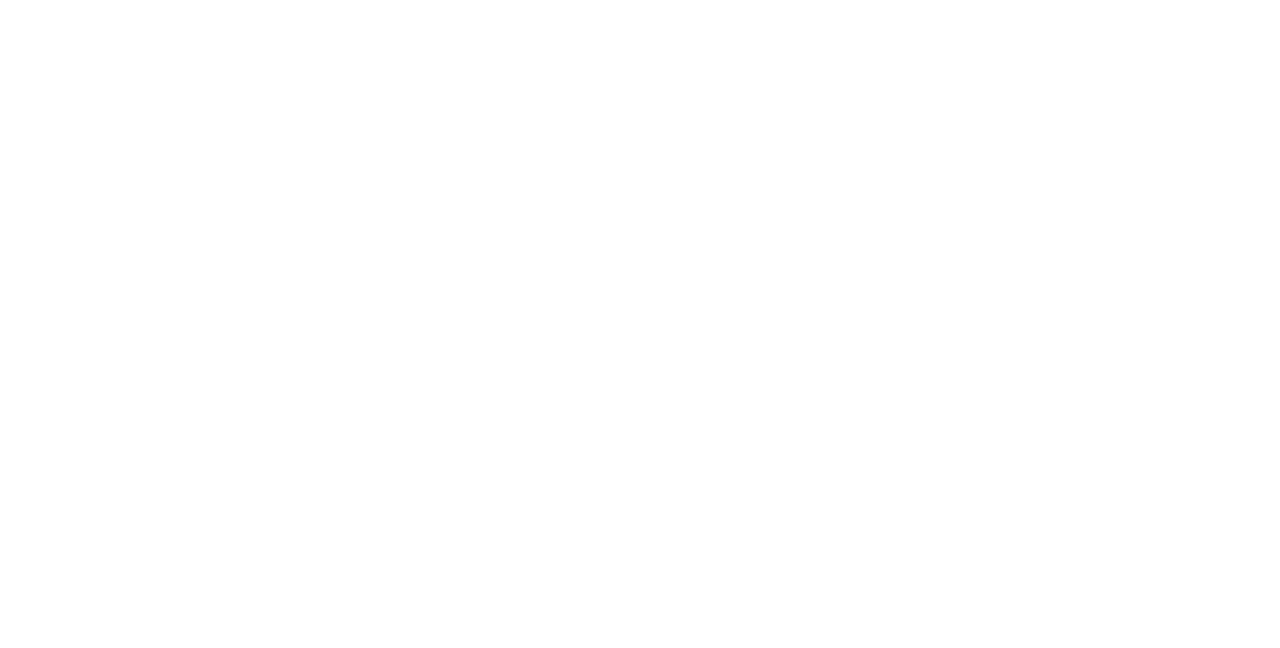
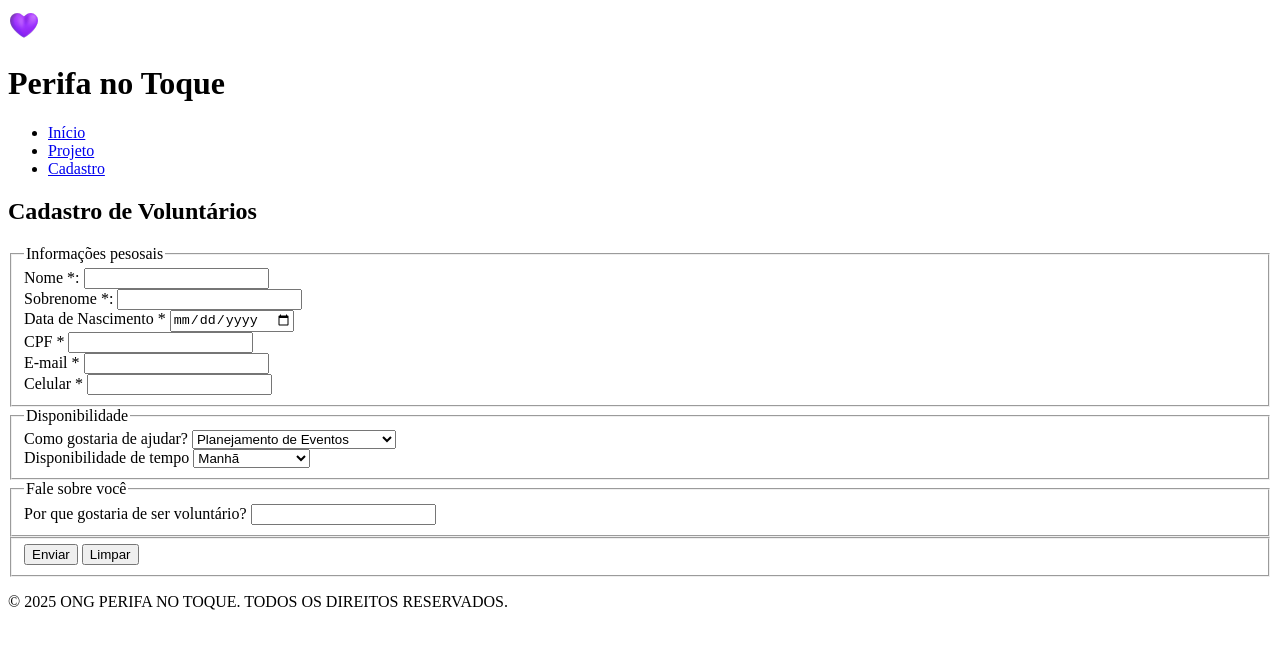
Before and after one commit to helenaborsare/aulaProgramacaoWeb01, a plain HTML site: page cadastro.html in a window 1280 px wide. Drawn offline with Linux system fonts and the light colour scheme.

Commit message:
Atividade 1

```diff
--- a/cadastro.html
+++ b/cadastro.html
@@ -0,0 +1,95 @@
+<!DOCTYPE html>
+<html lang="pt-br">
+    <head>
+        <meta charset="UTF-8">
+        <meta name="viewport" content="width=device-width, initial-scale=1.0">
+        <link rel="shortcut icon" href="imagem/Microsoft-Fluentui-Emoji-3d-Purple-Heart-3d.32.png" type="image/x-icon">
+        <title>Cadastro</title>
+    </head>
+
+    <body>
+        <header>
+            <img src="./imagem/Microsoft-Fluentui-Emoji-3d-Purple-Heart-3d.32.png"/>
+            <h1>Perifa no Toque</h1>
+            <nav>
+                <div>
+                <ul>
+                    <li><a href="index.html">Início</a></li>
+                    <li><a href="projeto.html">Projeto</a></li>
+                    <li><a href="cadastro.html">Cadastro</a></li>
+                </ul>
+                </div>
+            </nav>
+        </header>
+
+        <h2>Cadastro de Voluntários</h2>
+        <form>
+            <fieldset>
+                <legend>Informações pesosais</legend>
+                    <div>
+                        <label for="inome">Nome *:</label>
+                        <input type="text" name="nome" id="inome" required/>
+                    </div>
+                    <div>
+                        <label for="isobrenome">Sobrenome *:</label>
+                        <input type="text" name="sobrenome" id="isobrenome" required/>
+                    </div>
+                    <div>
+                        <label for="inascim">Data de Nascimento *</label>
+                        <input type="date" name="nascim" id="inascim" required/>
+                    </div>
+                    <div>
+                        <label for="icpf">CPF *</label>
+                        <input type="text" name="cpf" id="icpf" required/>
+                    </div>
+                    <div>
+                        <label for="iemail">E-mail *</label>
+                        <input type="email" name="email" id="iemail" required/>
+                    </div>
+                    <div>
+                        <label for="itel">Celular *</label>
+                        <input type="tel" name="tel" id="itel" required/>
+                    </div>
+            </fieldset>
+
+            <fieldset>
+                <legend>Disponibilidade</legend>
+                <div>
+                    <label for="iarea">Como gostaria de ajudar?</label>
+                    <select name="area" id="iarea" required>
+                        <option value="Planejamento de Eventos">Planejamento de Eventos</option>
+                        <option value="Oficinas de Dança">Oficinas de Dança</option>
+                        <option value="Comunicação e Redes Sociais">Comunicação e Redes Sociais</option>
+                        <option value="Captação de Recursos">Captação de Recursos</option>
+                    </select>
+
+                </div>
+                <div>
+                    <label for="itemp">Disponibilidade de tempo</label>
+                    <select name="temp" id="itemp" required>
+                        <option value="Manhã">Manhã</option>
+                        <option value="Tarde">Tarde</option>
+                        <option value="Noite">Noite</option>
+                        <option value="Fim de Semana">Fim de Semana</option>
+                    </select>
+                </div>
+            </fieldset>
+            <fieldset>
+                <legend>Fale sobre você</legend>
+                <div>
+                    <label for="iint">Por que gostaria de ser voluntário?</label>
+                    <input type="text" name="int" id="iint" minlenghts="20"/>
+                </div>
+            </fieldset>
+
+            <fieldset>
+                <input type="submit" value="Enviar"/>
+                <input type="reset" value="Limpar"/>
+            </fieldset>
+        </form>
+    </body>
+
+    <footer>
+        <p>&copy; 2025 ONG PERIFA NO TOQUE. TODOS OS DIREITOS RESERVADOS.</p>
+    </footer>
+</html>
--- a/index.html
+++ b/index.html
@@ -3,11 +3,13 @@
     <head>
         <meta charset="UTF-8">
         <meta name="viewport" content="width=device-width, initial-scale=1.0">
-    <title>Cadastro de Usuário</title>
+        <title>Início</title>
+        <link rel="shortcut icon" href="imagem/Microsoft-Fluentui-Emoji-3d-Purple-Heart-3d.32.png" type="image/x-icon">
     </head>
     <body>
         <header>
-        <h1>Usuário da ONG</h1>
+            <img src="./imagem/Microsoft-Fluentui-Emoji-3d-Purple-Heart-3d.32.png"/>
+            <h1>Perifa no Toque</h1>
             <nav>
                 <ul>
                     <li><a href="index.html">Início</a></li>
@@ -17,11 +19,13 @@
             </nav>
         </header>
         <main>
+            <h2>Seja voluntário!</h2>
+            <p>Você acredita que a dança pode salvar vidas? Faça parte desse movimento com a gente!</p>
+            <p><a href="cadastro.html">Quero ser voluntário</a></p>
             <section>
                 <h2>Quem somos</h2>
-            <p>A <strong>ONG CAMPBELL</strong> nasceu em 2025 em Itaquaquecetuba, no Extremo Leste de São Paulo, dedicada a promover
+                <p>A <strong>ONG PERIFA NO TOQUE</strong> nasceu em 2025 em Itaquaquecetuba, no Extremo Leste de São Paulo, dedicada a promover
             as danças urbanas como forma de expressão cultural e inclusão social.</p>
-            <img src="imagens/curso.jpg" alt="voluntários">
             </section>
 
             <section>
@@ -33,16 +37,16 @@
 
             <section>
                 <h2>Contato</h2>
-            <adress>
-                <p>Endereço: R. da Cultura Urbana, 123. Bairro Mary Paula, Itaquaquecetuba - SP</p>
+                <address>
+                    <p>Endereço: R. da Resistência, 123. Bairro Submundo, Itaquaquecetuba - SP</p>
                     <p>Telefone: (11) 9 8765-4321</p>
-                <p>Email: contato@ongcampbell.org</p>
-            </adress>
+                    <p>Email: contato@ongpnt.org</p>
+                </address>
             </section>
         </main>
 
         <footer>
-        <p>&copy; 2025 ONG CAMPBELL</p>
+            <p>&copy; 2025 ONG PERIFA NO TOQUE. TODOS OS DIREITOS RESERVADOS.</p>
         </footer>
 
     </body>
```
Also changed, not shown: projeto.html (+54 -0 lines), imagem/Microsoft-Fluentui-Emoji-3d-Purple-Heart-3d.32.png (added). Lines whose indentation alone changed are shown as unchanged.
